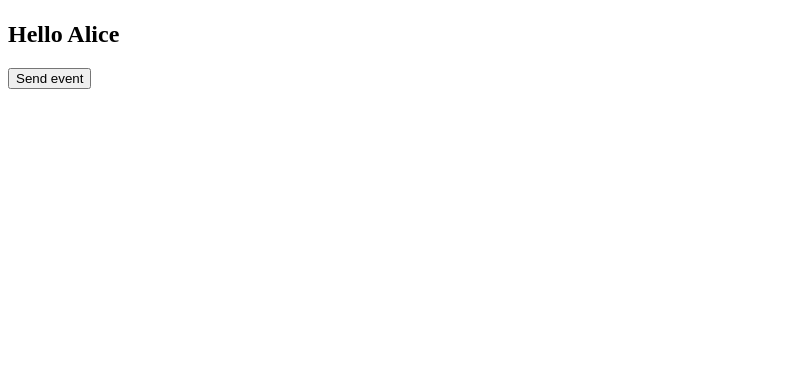
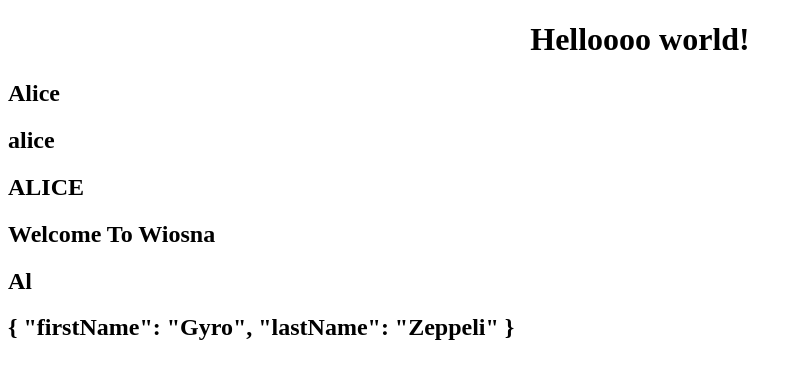
Before and after one commit to Rapha-Y/Angular_Learning, an Angular app: page / in a window 1280 px wide. Shown: the top 378 px of the page, without its empty margins (0-802 px from the left). Built offline with nearby package versions, Linux system fonts and the light colour scheme.

Commit message:
added headers w/string pipe application

```diff
--- a/src/app/app.component.html
+++ b/src/app/app.component.html
@@ -1,6 +1,6 @@
 <div style="text-align: center">
   <h1>
-    {{ message }}
+    Helloooo world!
   </h1>
 </div>
-<app-test (childEvent)="message=$event" [parentData]="name"></app-test>
+<app-test></app-test>
--- a/src/app/app.component.ts
+++ b/src/app/app.component.ts
@@ -7,6 +7,4 @@ import { Component } from '@angular/core';
 })
 export class AppComponent {
   title = 'hello-world';
-  public name = 'Alice';
-  public message = "";
 }
--- a/src/app/test/test.component.ts
+++ b/src/app/test/test.component.ts
@@ -1,29 +1,42 @@
-import { Component, OnInit, Input, EventEmitter, Output } from '@angular/core';
+import { Component, OnInit } from '@angular/core';
 
 @Component({
   selector: 'app-test',
   template: `
     <h2>
-      {{ "Hello " + name }}
+      {{ name }}
     </h2>
-    <button (click)="fireEvent()">
-      Send event
-    </button>
+    <h2>
+      {{ name | lowercase }}
+    </h2>
+    <h2>
+      {{ name | uppercase }}
+    </h2>
+    <h2>
+      {{ message | titlecase }}
+    </h2>
+    <h2>
+      {{ name | slice:0:2 }}
+    </h2>
+    <h2>
+      {{ person | json }}
+    </h2>
   `,
   styles: []
 })
+
 export class TestComponent implements OnInit {
 
-  @Input('parentData') public name;
-  @Output() public childEvent = new EventEmitter();
+  public name = "Alice";
+  public message = "Welcome to Wiosna";
+  public person = {
+    "firstName": "Gyro",
+    "lastName": "Zeppeli"
+  }
 
   constructor() { }
 
   ngOnInit(): void {
   }
 
-  fireEvent() {
-    this.childEvent.emit('Hi Ann');
-  }
-
 }
```
